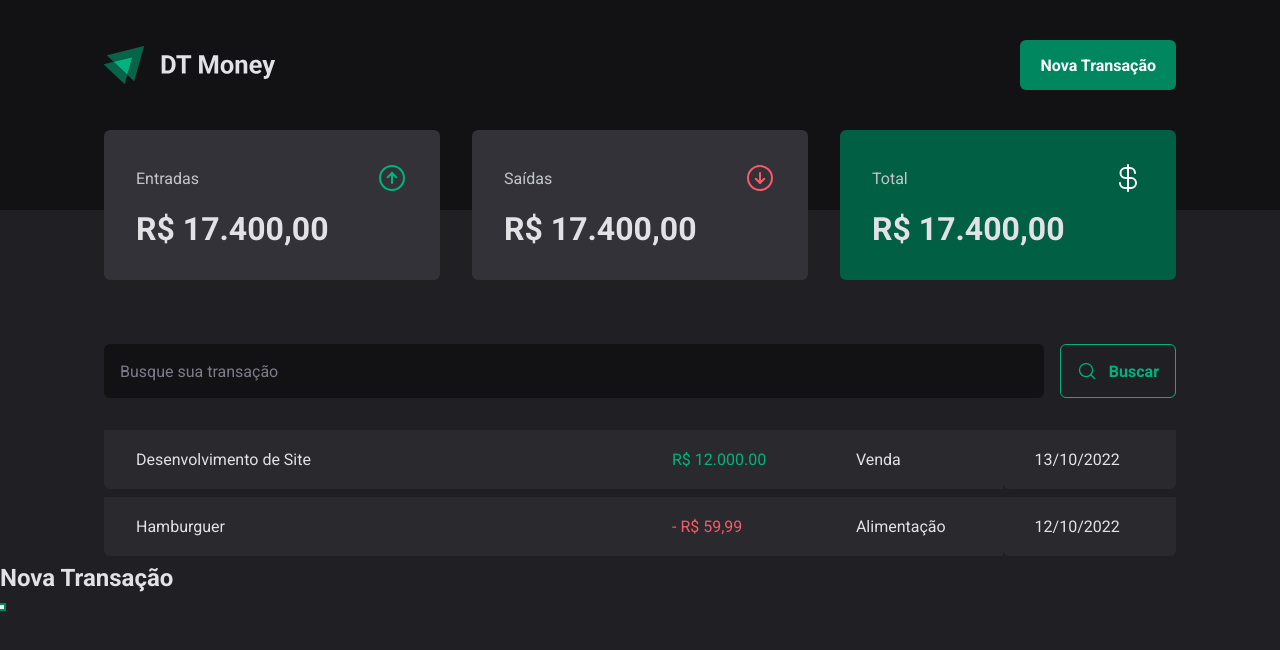
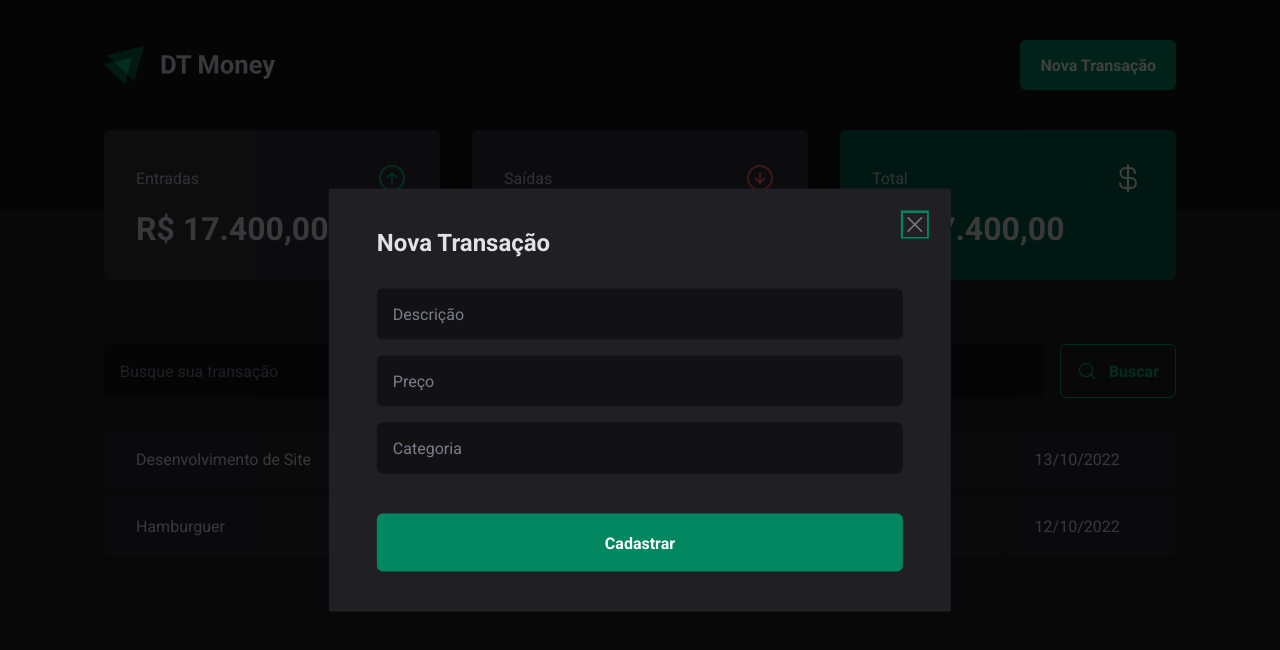
Before and after one commit to mariaemf/MoneyProject, a React (Vite) app: page / in a window 1280 px wide. Both pictures are taken after a click on the button "Nova Transação". Shown: the top 650 px of the page. Built offline with nearby package versions, Linux system fonts and the light colour scheme.

Commit message:
modal de nova transição realizado com estilização do mesmo

```diff
--- a/src/Components/Header/index.tsx
+++ b/src/Components/Header/index.tsx
@@ -1,6 +1,7 @@
 import logoImg from "../../Assets/logo.svg";
 import { HeaderContainer, HeaderContent, NewTransactionButton } from "./styles";
 import * as Dialog from "@radix-ui/react-dialog";
+import { NewTransactionModal } from "../NewTransactionModal";
 
 export function Header() {
   return (
@@ -12,14 +13,7 @@
           <Dialog.Trigger asChild>
             <NewTransactionButton> Nova Transação </NewTransactionButton>
           </Dialog.Trigger>
-
-          <Dialog.Portal>
-            <Dialog.Overlay />
-            <Dialog.Content>
-              <Dialog.Title> Nova Transação</Dialog.Title>
-              <Dialog.Close />
-            </Dialog.Content>
-          </Dialog.Portal>
+          <NewTransactionModal />
         </Dialog.Root>
       </HeaderContent>
     </HeaderContainer>
--- /dev/null
+++ b/src/Components/NewTransactionModal/index.tsx
@@ -0,0 +1,25 @@
+import * as Dialog from "@radix-ui/react-dialog";
+import { X } from "phosphor-react";
+import { CloseButton, Content, Overlay } from "./styles";
+
+export function NewTransactionModal() {
+  return (
+    <Dialog.Portal>
+      <Overlay />
+
+      <Content>
+        <Dialog.Title> Nova Transação</Dialog.Title>
+        <CloseButton>
+          <X size={24} />
+        </CloseButton>
+
+        <form action="">
+          <input type="text" placeholder="Descrição" required />
+          <input type="number" placeholder="Preço" required />
+          <input type="text" placeholder="Categoria" required />
+          <button type="submit">Cadastrar</button>
+        </form>
+      </Content>
+    </Dialog.Portal>
+  );
+}
--- /dev/null
+++ b/src/Components/NewTransactionModal/styles.ts
@@ -0,0 +1,69 @@
+import styled from "styled-components";
+import * as Dialog from "@radix-ui/react-dialog";
+
+export const Overlay = styled(Dialog.Overlay)`
+  position: fixed;
+  width: 100vw;
+  height: 100vh;
+  inset: 0;
+  background: rgba(0, 0, 0, 0.75);
+`;
+
+export const Content = styled(Dialog.Content)`
+  min-width: 32rem;
+  border-radius: 2px;
+  padding: 2.5rem 3rem;
+  background: ${(props) => props.theme["gray-800"]};
+
+  position: fixed;
+  top: 50%;
+  left: 50%;
+  transform: translate(-50%, -50%);
+
+  form {
+    margin-top: 2rem;
+
+    display: flex;
+    flex-direction: column;
+    gap: 1rem;
+
+    input {
+      border-radius: 6px;
+      border: 0;
+      background: ${(props) => props.theme["gray-900"]};
+      color: ${(props) => props.theme["gray-300"]};
+      padding: 1rem;
+
+      &::placeholder {
+        color: ${(props) => props.theme["gray-500"]};
+      }
+    }
+
+    button[type="submit"] {
+      height: 58px;
+      border: 0;
+      background: ${(props) => props.theme["green-500"]};
+      color: ${(props) => props.theme.white};
+      font-weight: bold;
+      padding: 0 14.25rem;
+      border-radius: 6px;
+      margin-top: 1.5rem;
+
+      &:hover {
+        background: ${(props) => props.theme["green-700"]};
+        transition: background-color 0.2s;
+      }
+    }
+  }
+`;
+
+export const CloseButton = styled(Dialog.Close)`
+  position: absolute;
+  background: transparent;
+  border: 0;
+  top: 1.5rem;
+  right: 1.5rem;
+  line-height: 0;
+  cursor: pointer;
+  color: ${(props) => props.theme["gray-500"]};
+`;
```
